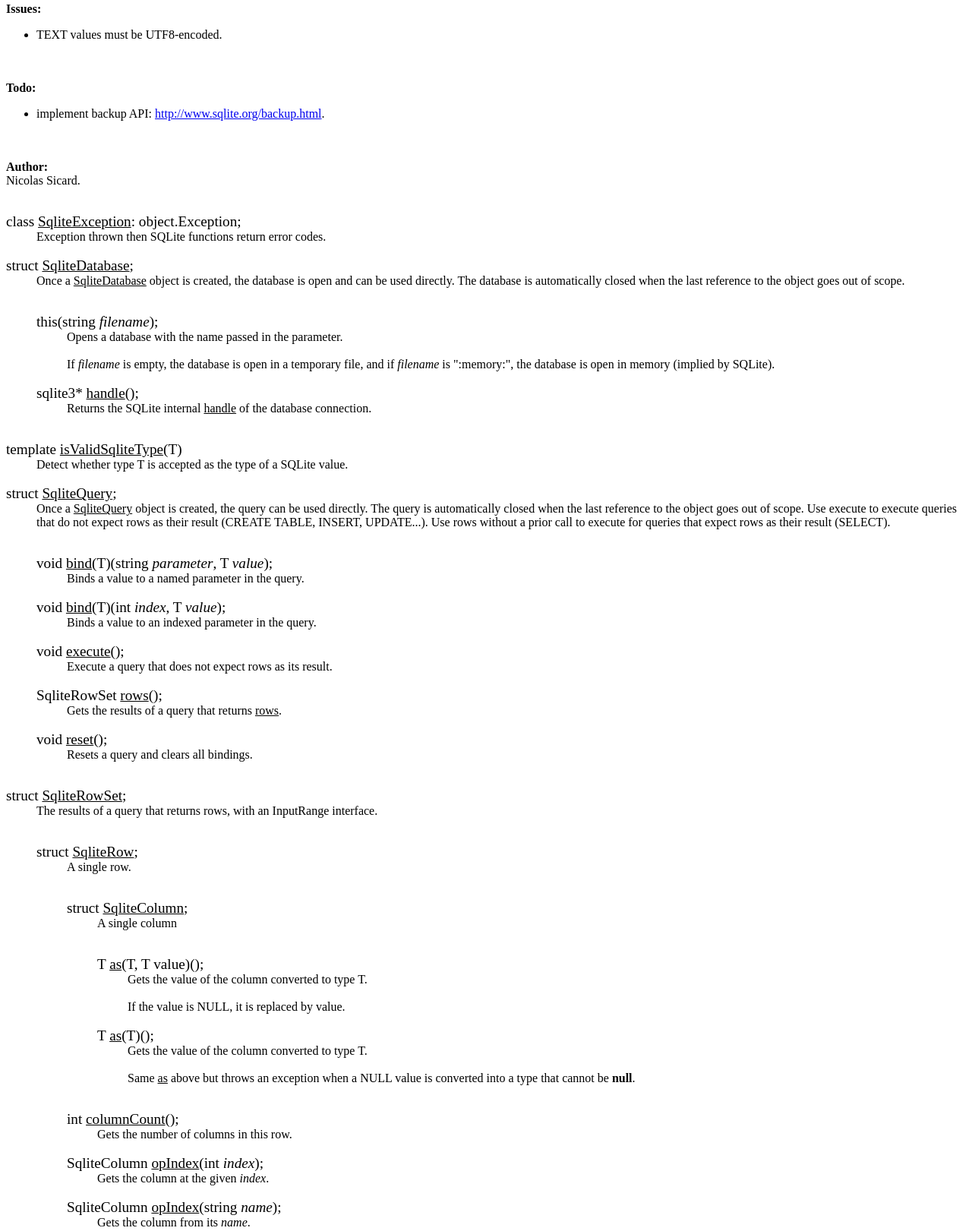
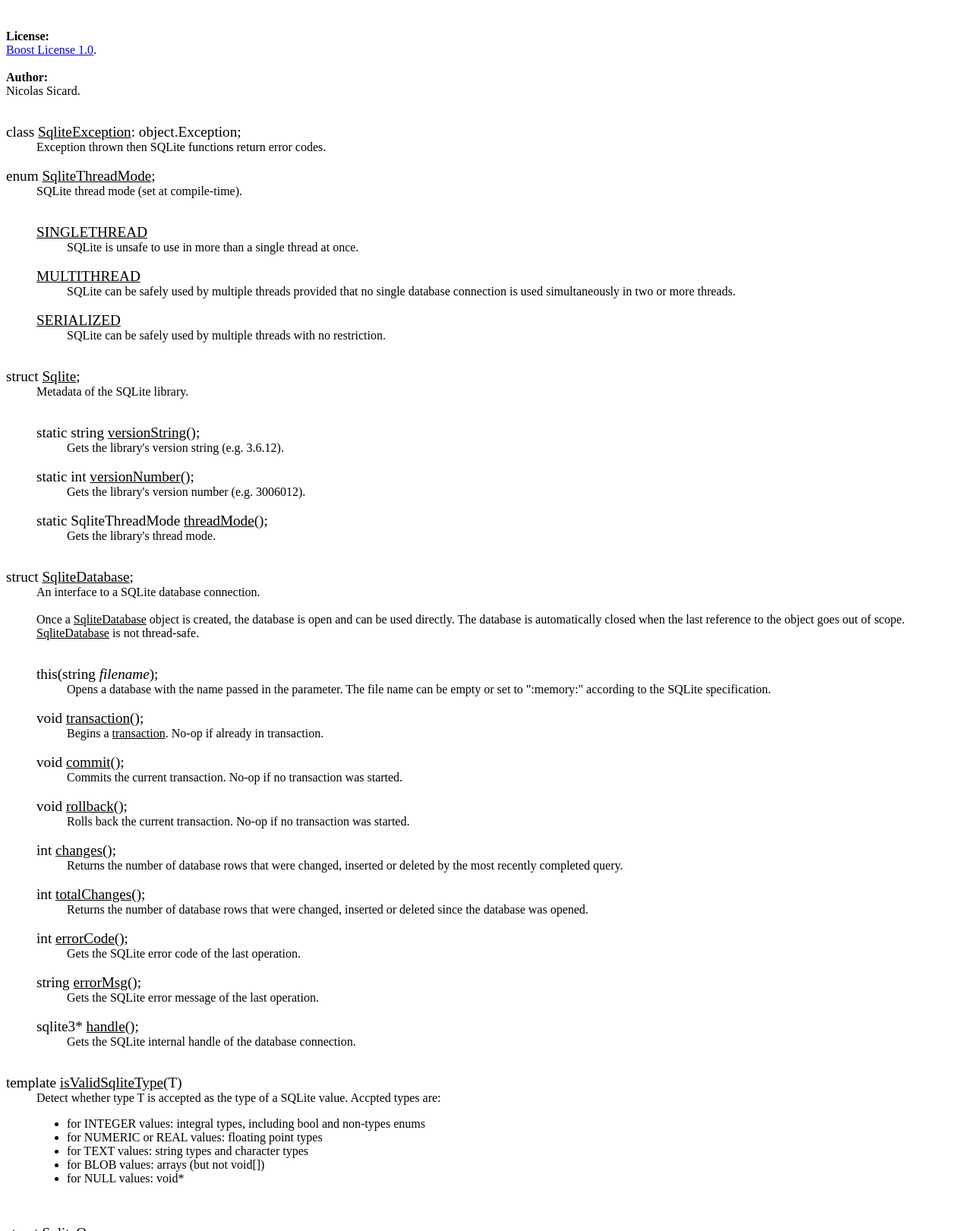
Before and after one commit to dlang-community/d2sqlite3, a plain HTML site: page sqlite.html in a window 1280 px wide. Shown: the part 953-2574 px from the top of the page at 76% size. Drawn offline with Linux system fonts and the light colour scheme.

Commit message:
lot of fixes
Signed-off-by: Nicolas Sicard <dransic@gmail.com>

```diff
--- a/sqlite.html
+++ b/sqlite.html
@@ -3,15 +3,18 @@
         <title>sqlite</title>
         </head><body>
         <h1>sqlite</h1>
-        <!-- Generated by Ddoc from sqlite.d -->
+        <!-- Generated by Ddoc from /Users/Nicolas/Documents/Develop/sqlite3/sqlite.d -->
 Simple and easy SQLite interface.
 <br><br>
+Executable must be linked to the SQLite library version 3.3.11 or later.
+<br><br>
+
 Objects in this interface (SqliteDatabase and SqliteQuery) are reference-counted. When the last reference goes out of scope, the objects are automatically closed and finalized. The user does not have to explicitly open or close them.
 
 <br><br>
 <b>Example:</b><br>
 <pre class="d_code"><font color=green>// Open an SQLite database (here in memory)
-</font><font color=blue>auto</font> db = SqliteDatabase(<font color=red>":memory:"</font>);
+</font><font color=blue>auto</font> db = SqliteDatabase(<font color=red>""</font>);
 
 <font color=green>// Create a table
 </font><font color=blue>auto</font> query = SqliteQuery(db,
@@ -61,14 +64,8 @@ writefln(<font color=red>"Number of persons: %d"</font>, query.rows.front[0].as!
 </pre>
 
 <br><br>
-<b>Issues:</b><br>
-<ul><li>TEXT values must be UTF8-encoded.</li>
-</ul>
-
-<br><br>
-<b>Todo:</b><br>
-<ul><li>implement backup API: <a href="http://www.sqlite.org/backup.html">http://www.sqlite.org/backup.html</a>.</li>
-</ul>
+<b>License:</b><br>
+<a href="http://boost.org/LICENSE_1_0.txt">Boost License 1.0</a>.
 
 <br><br>
 <b>Author:</b><br>
@@ -79,31 +76,116 @@ Nicolas Sicard.<br><br>
 <dd>Exception thrown then SQLite functions return error codes.<br><br>
 
 </dd>
+<dt><big>enum <u>SqliteThreadMode</u>;
+</big></dt>
+<dd>SQLite thread mode (set at compile-time).<br><br>
+
+<dl><dt><big><u>SINGLETHREAD</u></big></dt>
+<dd>SQLite is unsafe to use in more than a single thread at once.<br><br>
+
+</dd>
+<dt><big><u>MULTITHREAD</u></big></dt>
+<dd>SQLite can be safely used by multiple threads provided that no single database connection is used simultaneously in two or more threads. <br><br>
+
+</dd>
+<dt><big><u>SERIALIZED</u></big></dt>
+<dd>SQLite can be safely used by multiple threads with no restriction.<br><br>
+
+</dd>
+</dl>
+</dd>
+<dt><big>struct <u>Sqlite</u>;
+</big></dt>
+<dd>Metadata of the SQLite library.<br><br>
+
+<dl><dt><big>static string <u>versionString</u>();
+</big></dt>
+<dd>Gets the library's version string (e.g. 3.6.12).<br><br>
+
+</dd>
+<dt><big>static int <u>versionNumber</u>();
+</big></dt>
+<dd>Gets the library's version number (e.g. 3006012).<br><br>
+
+</dd>
+<dt><big>static SqliteThreadMode <u>threadMode</u>();
+</big></dt>
+<dd>Gets the library's thread mode.<br><br>
+
+</dd>
+</dl>
+</dd>
 <dt><big>struct <u>SqliteDatabase</u>;
 </big></dt>
-<dd>Once a <u>SqliteDatabase</u> object is created, the database is open and can be used directly. The database is automatically closed when the last reference to the object goes out of scope.<br><br>
+<dd>An interface to a SQLite database connection.
+<br><br>
+Once a <u>SqliteDatabase</u> object is created, the database is open and can be used directly. The database is automatically closed when the last reference to the object goes out of scope. <u>SqliteDatabase</u> is not thread-safe.<br><br>
 
 <dl><dt><big>this(string <i>filename</i>);
 </big></dt>
-<dd>Opens a database with the name passed in the parameter.
-<br><br>
-If <i>filename</i> is empty, the database is open in a temporary file, and if <i>filename</i> is ":memory:", the database is open in memory (implied by SQLite).<br><br>
+<dd>Opens a database with the name passed in the parameter. The file name can be empty or set to ":memory:" according to the SQLite specification.<br><br>
+
+</dd>
+<dt><big>void <u>transaction</u>();
+</big></dt>
+<dd>Begins a <u>transaction</u>. No-op if already in transaction.<br><br>
+
+</dd>
+<dt><big>void <u>commit</u>();
+</big></dt>
+<dd>Commits the current transaction. No-op if no transaction was started.<br><br>
+
+</dd>
+<dt><big>void <u>rollback</u>();
+</big></dt>
+<dd>Rolls back the current transaction. No-op if no transaction was started.<br><br>
+
+</dd>
+<dt><big>int <u>changes</u>();
+</big></dt>
+<dd>Returns the number of database rows that were changed, inserted or deleted by the most recently completed query.<br><br>
+
+</dd>
+<dt><big>int <u>totalChanges</u>();
+</big></dt>
+<dd>Returns the number of database rows that were changed, inserted or deleted since the database was opened.<br><br>
+
+</dd>
+<dt><big>int <u>errorCode</u>();
+</big></dt>
+<dd>Gets the SQLite error code of the last operation.<br><br>
+
+</dd>
+<dt><big>string <u>errorMsg</u>();
+</big></dt>
+<dd>Gets the SQLite error message of the last operation.<br><br>
 
 </dd>
 <dt><big>sqlite3* <u>handle</u>();
 </big></dt>
-<dd>Returns the SQLite internal <u>handle</u> of the database connection.<br><br>
+<dd>Gets the SQLite internal handle of the database connection.<br><br>
 
 </dd>
 </dl>
 </dd>
 <dt><big>template <u>isValidSqliteType</u>(T)</big></dt>
-<dd>Detect whether type T is accepted as the type of a SQLite value.<br><br>
+<dd>Detect whether type T is accepted as the type of a SQLite value. Accpted types are:
+<ul>   <li>for INTEGER values: integral types, including bool and non-types enums</li>
+    <li>for NUMERIC or REAL values: floating point types</li>
+    <li>for TEXT values: string types and character types</li>
+    <li>for BLOB values: arrays (but not void[])</li>
+    <li>for NULL values: void*</li>
+</ul><br><br>
 
 </dd>
 <dt><big>struct <u>SqliteQuery</u>;
 </big></dt>
-<dd>Once a <u>SqliteQuery</u> object is created, the query can be used directly. The query is automatically closed when the last reference to the object goes out of scope. Use execute to execute queries that do not expect rows as their result (CREATE TABLE, INSERT, UPDATE...). Use rows without a prior call to execute for queries that expect rows as their result (SELECT).<br><br>
+<dd>An interface to SQLite query execution.
+<br><br>
+Use execute to execute queries that do not expect rows as their result (CREATE TABLE, INSERT, UPDATE...). Use rows without a prior call to execute for queries that expect rows as their result (SELECT).
+<br><br>
+
+Once a <u>SqliteQuery</u> object is created, the query can be used directly. The query is automatically closed when the last reference to the object goes out of scope.  SqliteDatabase is not thread-safe.<br><br>
 
 <dl><dt><big>void <u>bind</u>(T)(string <i>parameter</i>, T <i>value</i>);
 </big></dt>
@@ -122,7 +204,7 @@ If <i>filename</i> is empty, the database is open in a temporary file, and if <i
 </dd>
 <dt><big>SqliteRowSet <u>rows</u>();
 </big></dt>
-<dd>Gets the results of a query that returns <u>rows</u>.<br><br>
+<dd>Gets the results of a query that returns rows.<br><br>
 
 </dd>
 <dt><big>void <u>reset</u>();
@@ -155,7 +237,7 @@ If the value is NULL, it is replaced by value.<br><br>
 </big></dt>
 <dd>Gets the value of the column converted to type T.
 <br><br>
-Same <u>as</u> above but throws an exception when a NULL value is converted into a type that cannot be <b>null</b>.<br><br>
+Same as above but throws an exception when a NULL value is converted into a type that cannot be <b>null</b>.<br><br>
 
 </dd>
 </dl>
@@ -196,5 +278,7 @@ Same <u>as</u> above but throws an exception when a NULL value is converted into
 </dd>
 </dl>
 
-        <hr><small>Page generated by <a href="http://www.digitalmars.com/d/2.0/ddoc.html">Ddoc</a>. </small>
+        <hr><small>Page generated by <a href="http://www.digitalmars.com/d/2.0/ddoc.html">Ddoc</a>. Copyright Nicolas Sicard, 2011.
+
+</small>
         </body></html>
```
Also changed, not shown: 2 other files.
